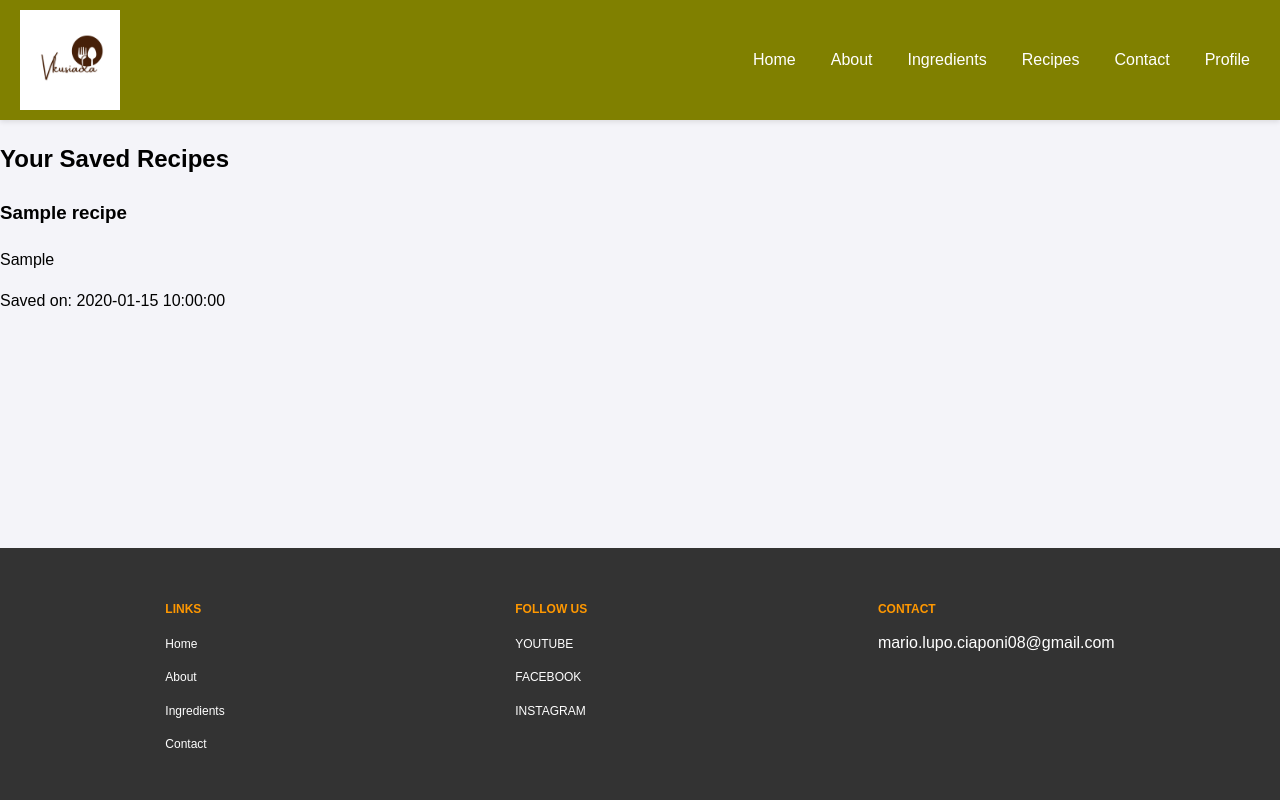
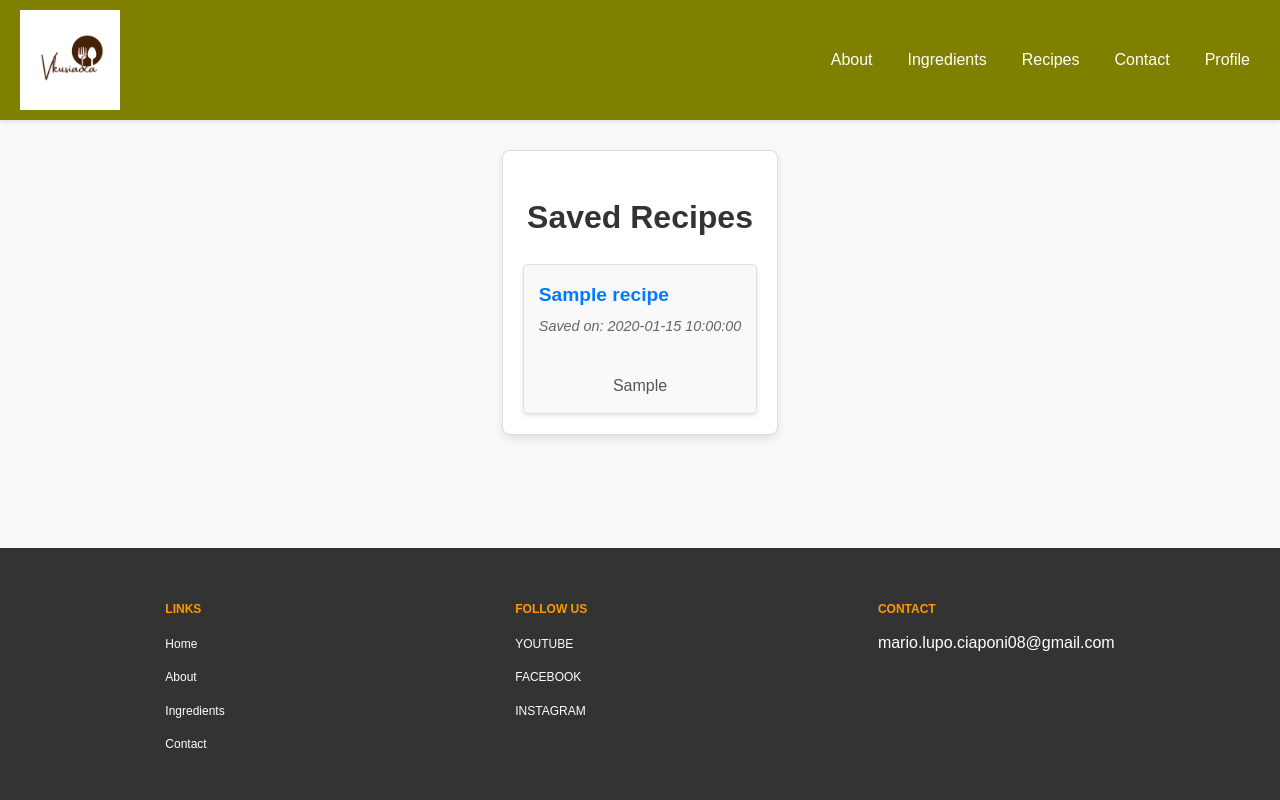
Before and after one commit to Mario-Lupo-Ciaponi/Vkusiada, a Flask app: page /saved-recipes in a window 1280 px wide. Run offline with Flask 3, Linux system fonts and the light colour scheme; the visitor is signed in with stand-in values (Sample User, id 1); tables that the repository leaves empty or names only in its code hold one stand-in row (values such as "Sample post").

Commit message:
Updated code.

```diff
--- a/app.py
+++ b/app.py
@@ -70,9 +70,9 @@ def recipe_detail(recipe_id):
     recipe = response.json().get("meals")[0]  # Extract the first recipe
 
     if recipe:
-        return render_template("recipe_detail.html", recipe=recipe)
+        return render_template("recipe-detail.html", recipe=recipe)
     else:
-        return render_template("recipe_detail.html", recipe=None)
+        return render_template("recipe-detail.html", recipe=None)
 
 
 @app.route('/login', methods=['GET', 'POST'])
@@ -253,13 +253,10 @@ def save_recipe():
     username = session["user"]
     recipe_id = request.form.get("recipe_id")
     recipe_name = request.form.get("recipe_name")
-    instructions = request.form.get("instructions")  # Optional field
-
-    # Print incoming data for debugging
-    print(f"Recipe Data: recipe_id={recipe_id}, recipe_name={recipe_name}, instructions={instructions}")
+    instructions = request.form.get("instructions")  # Instructions from TheMealDB
 
     # Validate input
-    if not recipe_id or not recipe_name:
+    if not recipe_id or not recipe_name or not instructions:
         flash("Invalid recipe data!", "danger")
         return redirect(url_for("recipe_page"))
 
@@ -273,7 +270,7 @@ def save_recipe():
             INSERT INTO saved_recipes (username, recipe_id, recipe_name, instructions)
             VALUES (%s, %s, %s, %s)
             """,
-            (username, recipe_id, recipe_name, instructions or "")
+            (username, recipe_id, recipe_name, instructions)
         )
         connection.commit()
         flash("Recipe saved successfully!", "success")
@@ -284,7 +281,7 @@ def save_recipe():
         cursor.close()
         connection.close()
 
-    return redirect(url_for("recipe_page"))
+    return redirect(url_for("saved_recipes"))
 
 
 
@@ -316,8 +313,6 @@ def saved_recipes():
         connection.close()
 
     return render_template("saved-recipes.html", recipes=recipes)
-
-
 
 
 @app.route("/recipe")
--- /dev/null
+++ b/static/css/saved-recipes.css
@@ -0,0 +1,104 @@
+/* General Styles */
+body {
+  font-family: Arial, sans-serif;
+  background-color: #f8f9fa;
+  color: #333;
+  margin: 0;
+  padding: 0;
+}
+
+/* Container for Saved Recipes */
+.saved-recipes-container {
+  max-width: 800px;
+  margin: 30px auto;
+  padding: 20px;
+  background: #fff;
+  border: 1px solid #ddd;
+  border-radius: 8px;
+  box-shadow: 0 4px 8px rgba(0, 0, 0, 0.1);
+}
+
+/* Page Title */
+.saved-recipes-container h1 {
+  font-size: 2em;
+  margin-bottom: 20px;
+  color: #333;
+  text-align: center;
+}
+
+/* Recipe List Styling */
+.saved-recipes-container ul {
+  list-style: none;
+  padding: 0;
+  margin: 0;
+}
+
+.saved-recipes-container li {
+  background: #f9f9f9;
+  margin-bottom: 15px;
+  padding: 15px;
+  border-radius: 5px;
+  border: 1px solid #e0e0e0;
+  box-shadow: 0 2px 4px rgba(0, 0, 0, 0.1);
+}
+
+.saved-recipes-container li:last-child {
+  margin-bottom: 0;
+}
+
+/* Recipe Name */
+.saved-recipes-container li strong {
+  font-size: 1.2em;
+  color: #007bff;
+}
+
+/* Timestamp */
+.saved-recipes-container li em {
+  display: block;
+  margin: 5px 0 10px;
+  font-size: 0.9em;
+  color: #666;
+}
+
+/* Instructions */
+.saved-recipes-container li p {
+  font-size: 1em;
+  line-height: 1.5;
+  color: #555;
+  margin: 0;
+}
+
+/* No Recipes Message */
+.saved-recipes-container p {
+  text-align: center;
+  font-size: 1.1em;
+  color: #999;
+  margin: 20px 0;
+}
+
+/* Responsive Design */
+@media (max-width: 768px) {
+  .saved-recipes-container {
+    padding: 15px;
+  }
+
+  .saved-recipes-container h1 {
+    font-size: 1.8em;
+  }
+
+  .saved-recipes-container li {
+    padding: 10px;
+  }
+
+  .saved-recipes-container li strong {
+    font-size: 1.1em;
+  }
+
+  .saved-recipes-container li em {
+    font-size: 0.85em;
+  }
+
+  .saved-recipes-container li p {
+    font-size: 0.95em;
+  }
+}
--- a/templates/base.html
+++ b/templates/base.html
@@ -29,7 +29,6 @@
         </button>
       </div>
       <ul class="navbar-links">
-        <li><a href="/home">Home</a></li>
         <li><a href="/about">About</a></li>
         <li>
           <div class="dropdown">
--- a/templates/saved-recipes.html
+++ b/templates/saved-recipes.html
@@ -1,23 +1,27 @@
-{% extends "base.html" %} {% block content %}
-<div class="ingredients-container">
-  <h2 class="ingredients-title">Your Saved Recipes</h2>
+{% extends "base.html" %} {% block style %}
+<link
+  rel="stylesheet"
+  href="{{ url_for('static', filename='css/saved-recipes.css') }}"
+/>
+{% endblock %} {% block content %}
+<div class="saved-recipes-container">
+  <h1>Saved Recipes</h1>
 
   {% if recipes %}
-  <div class="recipes-grid">
+  <ul>
     {% for recipe in recipes %}
-    <div class="recipe-card">
-      <div class="recipe-info">
-        <h3 class="recipe-name">{{ recipe['recipe_name'] }}</h3>
-        <p class="recipe-desc">
-          {{ recipe['instructions'] or "No instructions provided" }}
-        </p>
-        <p class="timestamp">Saved on: {{ recipe['timestamp'] }}</p>
-      </div>
-    </div>
+    <li>
+      <strong>{{ recipe.recipe_name }}</strong><br />
+      <em>Saved on: {{ recipe.timestamp }}</em><br />
+      <p>
+        {{ recipe.instructions if recipe.instructions else "No instructions
+        available." }}
+      </p>
+    </li>
     {% endfor %}
-  </div>
+  </ul>
   {% else %}
-  <p class="no-recipes-message">You haven't saved any recipes yet!</p>
+  <p>You have no saved recipes.</p>
   {% endif %}
 </div>
 {% endblock %}
```
Also changed, not shown: static/css/recipe-detail-style.css (added, +119 -0 lines), static/css/recipe-page-style.css (added, +59 -0 lines), templates/recipe-detail.html (added, +42 -0 lines), templates/recipe-page.html (+13 -7 lines), templates/recipe_detail.html (deleted, +0 -40 lines).
